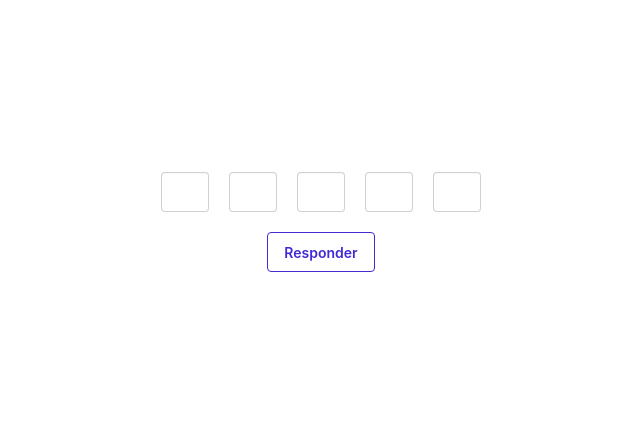
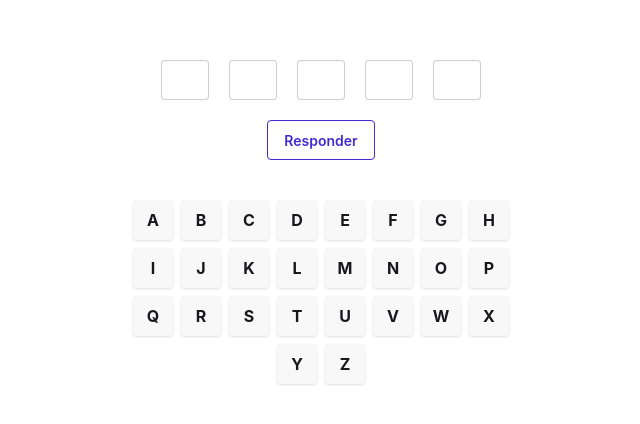
Before and after one commit to N4atan/My-Wordle, a React (Vite) app: page / in a window 1280 px wide. Shown: the part 178-602 px from the top of the page, without its empty margins (319-959 px from the left). Built offline with nearby package versions, Linux system fonts and the light colour scheme.

Commit message:
More Things

```diff
--- a/src/App.jsx
+++ b/src/App.jsx
@@ -1,10 +1,14 @@
 import { useState } from "react"
 
-
+const ALPHABET = Array.from({ length: 26 }, (_, i) => String.fromCharCode(65 + i));
 
 export default function App() {
     const [word, setWord] = useState("hello");
     const [history, setHistory] = useState([]);
+    const [charCodeCorrect, setCharCodeCorrect] = useState([]);
+    const [charCodePresent, setCharCodePresent] = useState([]);
+    const [charDisabled, setCharDisabled] = useState([]);
+
 
 
     const autoFocus = (input) => {
@@ -17,9 +21,19 @@ export default function App() {
     const analyze = (values, secret) => {
         return values.map((char, i) => {
 
-            if (char.toLowerCase() === secret[i]) return { char, style: 'disabled:bg-info' };
-            if (secret.includes(char.toLowerCase())) return { char, style: 'disabled:bg-warning' };
+            if (char === '' || char === null) {
+                return { char, style: 'disabled:bg-error' }
+            };
 
+            if (char.toLowerCase() === secret[i]) {
+                setCharCodeCorrect(prev => [...prev, char.toLowerCase().charCodeAt(0)]);
+                return { char, style: 'disabled:bg-info' }
+            };
+            if (secret.includes(char.toLowerCase())) {
+                setCharCodePresent(prev => [...prev, char.toLowerCase().charCodeAt(0)]);
+                return { char, style: 'disabled:bg-warning' }
+            };
+            setCharDisabled(prev => [...prev, char.toLowerCase().charCodeAt(0)]);
             return { char, style: 'disabled:bg-error' };
         })
     }
@@ -32,12 +46,24 @@ export default function App() {
         const secretWord = word.toLowerCase()
         const values = Array.from(inputs, input => input.value);
 
+        if (values.includes('') || values.includes(null)) return alert("Preencha todos os campos!");
+
         saveWords(analyze(values, secretWord));
 
+        inputs.forEach(input => input.value = "");
+        if (inputs.length > 0) inputs[0].focus();
     }
 
     const saveWords = (forSave) => {
         setHistory(prev => [...prev, forSave]);
+    };
+
+    const getLetterStyle = (letter) => {
+        const charCode = letter.charCodeAt(0);
+        if (charCodeCorrect.includes(charCode)) return 'bg-info';
+        if (charCodePresent.includes(charCode)) return 'bg-warning';
+        if (charDisabled.includes(charCode)) return 'bg-purple-500';
+        return 'bg-base-200';
     };
 
     return (
@@ -47,7 +73,7 @@ export default function App() {
                     {phrase.map((char, index) => (
                         <input
                             type="text"
-                            className={`input w-12 text-2xl ${char.style}`}
+                            className={`input w-12  text-2xl text-white ${char.style}`}
                             disabled
                             value={char.char}
                             key={index}
@@ -69,6 +95,18 @@ export default function App() {
                 ))}
             </div>
             <button onClick={() => checkEqualsWords()} className="btn btn-primary btn-outline">Responder</button>
+
+            {/* Representação do Teclado */}
+            <div className="flex flex-wrap justify-center gap-2 max-w-sm mt-5">
+                {ALPHABET.map(letter => (
+                    <div
+                        key={letter}
+                        className={`flex items-center justify-center w-10 h-10 rounded font-bold shadow-sm ${getLetterStyle(letter)}`}
+                    >
+                        {letter}
+                    </div>
+                ))}
+            </div>
         </div >
     )
 }
```
